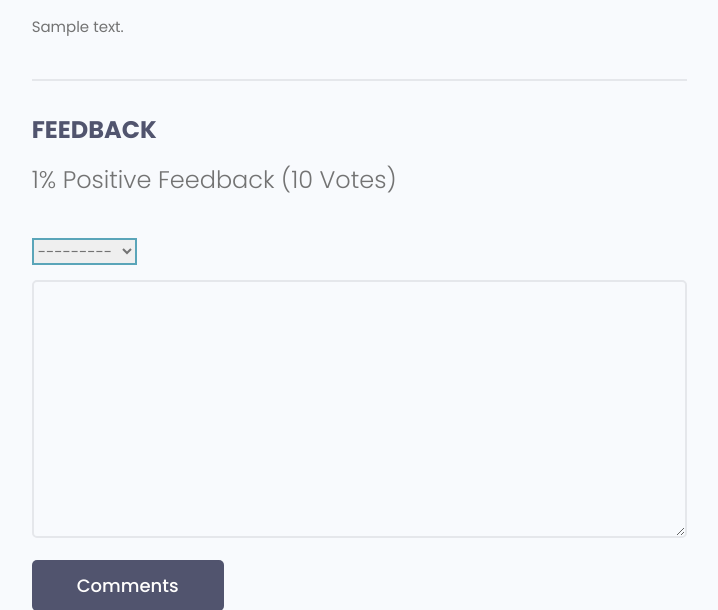
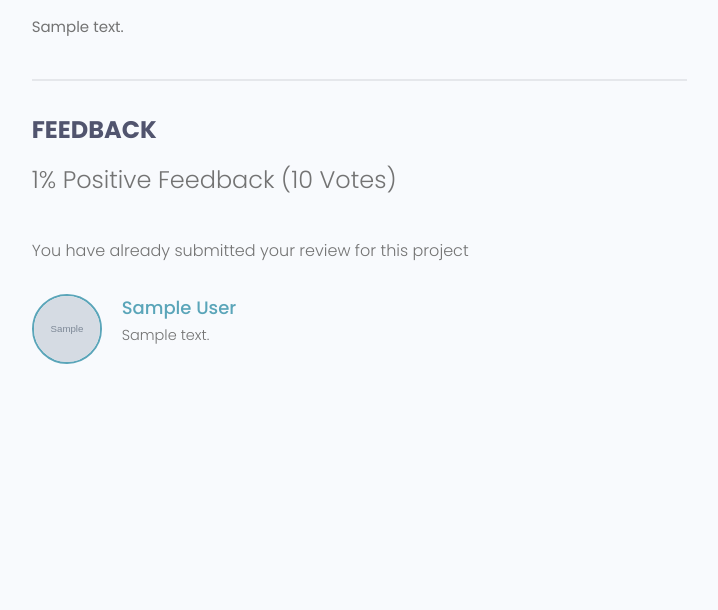
Before and after one commit to kikutan-day65/portofolio-dev-django, a Django app: page /projects/project/00000000-0000-0000-0000-000000000001 in a window 1280 px wide. Shown: the part 696-1306 px from the top of the page, without its empty margins (465-1183 px from the left). After the commit the page ends 1060 px from the top, so only its background shows below. Run offline with Django 4.2, Linux system fonts and the light colour scheme; a user stored in the database is signed in; tables that the repository leaves empty hold one stand-in row (values such as "Sample post"); grey boxes marked "Sample" are stand-in pictures; some libraries are stand-ins or nearby versions.

Commit message:
style: display other instruction to whom already have sent review

```diff
--- a/devsearch/projects/templates/projects/single-project.html
+++ b/devsearch/projects/templates/projects/single-project.html
@@ -45,6 +45,11 @@
                         {{ project.vote_ratio }}% Positive Feedback ({{ project.vote_total }} Vote{{ project.vote_total | pluralize:"s" }})
                     </h5>
 
+                    {% if request.user.profile.id in project.reviewers %}
+                        <p>You have already submitted your review for this project</p>
+                    {% elif request.user.profile == project.owner %}
+                        <p>You cannot review your own work</p>
+                    {% elif request.user.is_authenticated %}
                         <form class="form" action="{% url 'project' project.id %}" method="POST">
                             {% csrf_token %}
 
@@ -57,6 +62,9 @@
 
                             <input class="btn btn--sub btn--lg" type="submit" value="Comments" />
                         </form>
+                    {% else %}
+                        <a href="{% url 'login' %}?next={{ request.path }}">Please login to leave a review</a>
+                    {% endif %}
 
                     <div class="commentList">
 
```
Lines whose indentation alone changed are shown as unchanged.
